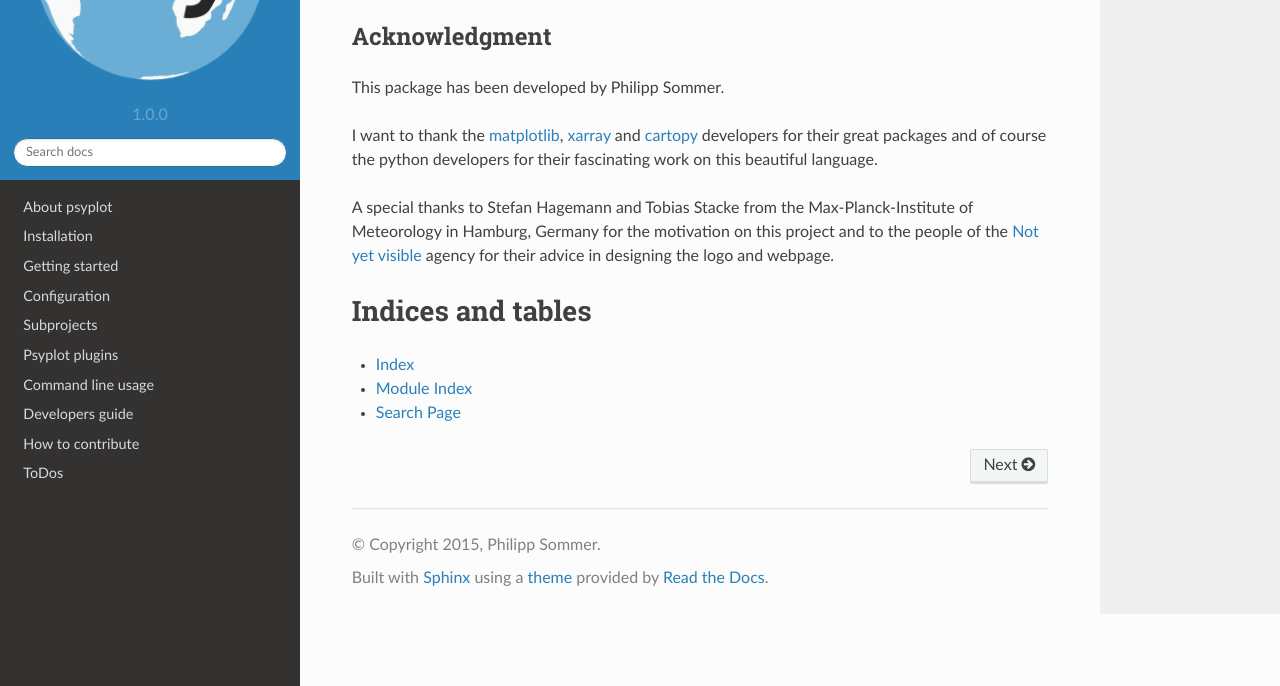
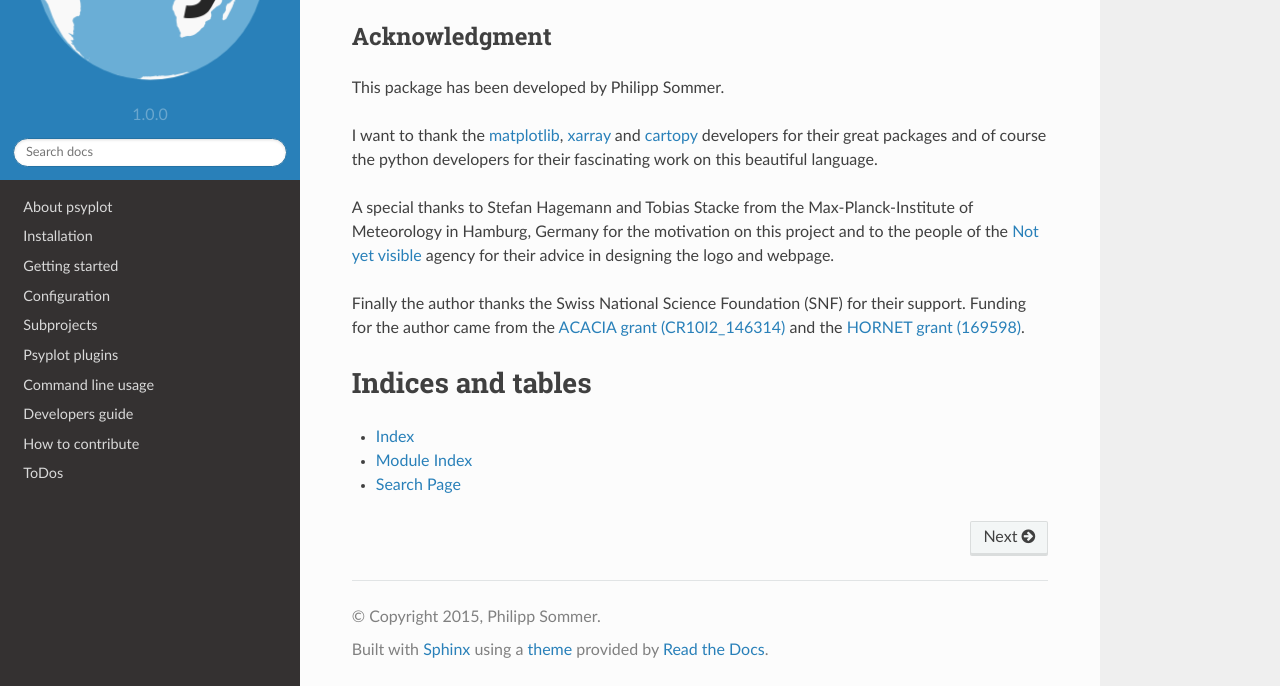
Before and after one commit to psyplot/psyplot, a Sphinx documentation site: the page built from docs/index.rst, in a window 1280 px wide and 900 px high, scrolled down 1599 px, cut to the strip 214-900 px from the top of the window. Built offline with Sphinx 7.4.7 and the Read the Docs theme 2.0.0, drawn with Linux system fonts in a browser that asks for light colours; pages that are not in the unit, such as notebooks, are missing from menus.

Commit message:
Added acknowledgment for SNF [skip ci]

```diff
--- a/README.rst
+++ b/README.rst
@@ -94,10 +94,16 @@ Max-Planck-Institute of Meteorology in Hamburg, Germany for the motivation on
 this project and to the people of the `Not yet visible`_ agency for their
 advice in designing the logo and webpage.
 
+Finally the author thanks the Swiss National Science Foundation (SNF) for their
+support. Funding for the author came from the `ACACIA grant (CR10I2_146314)`_
+and the `HORNET grant (169598)`_.
+
 .. _matplotlib: http://matplotlib.org
 .. _xarray: http://xarray.pydata.org/
 .. _cartopy: http://scitools.org.uk/cartopy
 .. _Not yet visible: https://notyetvisible.de/
+.. _ACACIA grant (CR10I2_146314): http://p3.snf.ch/project-146314
+.. _HORNET grant (169598): http://p3.snf.ch/project-169598
 
 
 
--- a/docs/index.rst
+++ b/docs/index.rst
@@ -139,10 +139,16 @@ Max-Planck-Institute of Meteorology in Hamburg, Germany for the motivation on
 this project and to the people of the `Not yet visible`_ agency for their
 advice in designing the logo and webpage.
 
+Finally the author thanks the Swiss National Science Foundation (SNF) for their
+support. Funding for the author came from the `ACACIA grant (CR10I2_146314)`_
+and the `HORNET grant (169598)`_.
+
 .. _matplotlib: http://matplotlib.org
 .. _xarray: http://xarray.pydata.org/
 .. _cartopy: http://scitools.org.uk/cartopy
 .. _Not yet visible: https://notyetvisible.de/
+.. _ACACIA grant (CR10I2_146314): http://p3.snf.ch/project-146314
+.. _HORNET grant (169598): http://p3.snf.ch/project-169598
 
 
 
```
